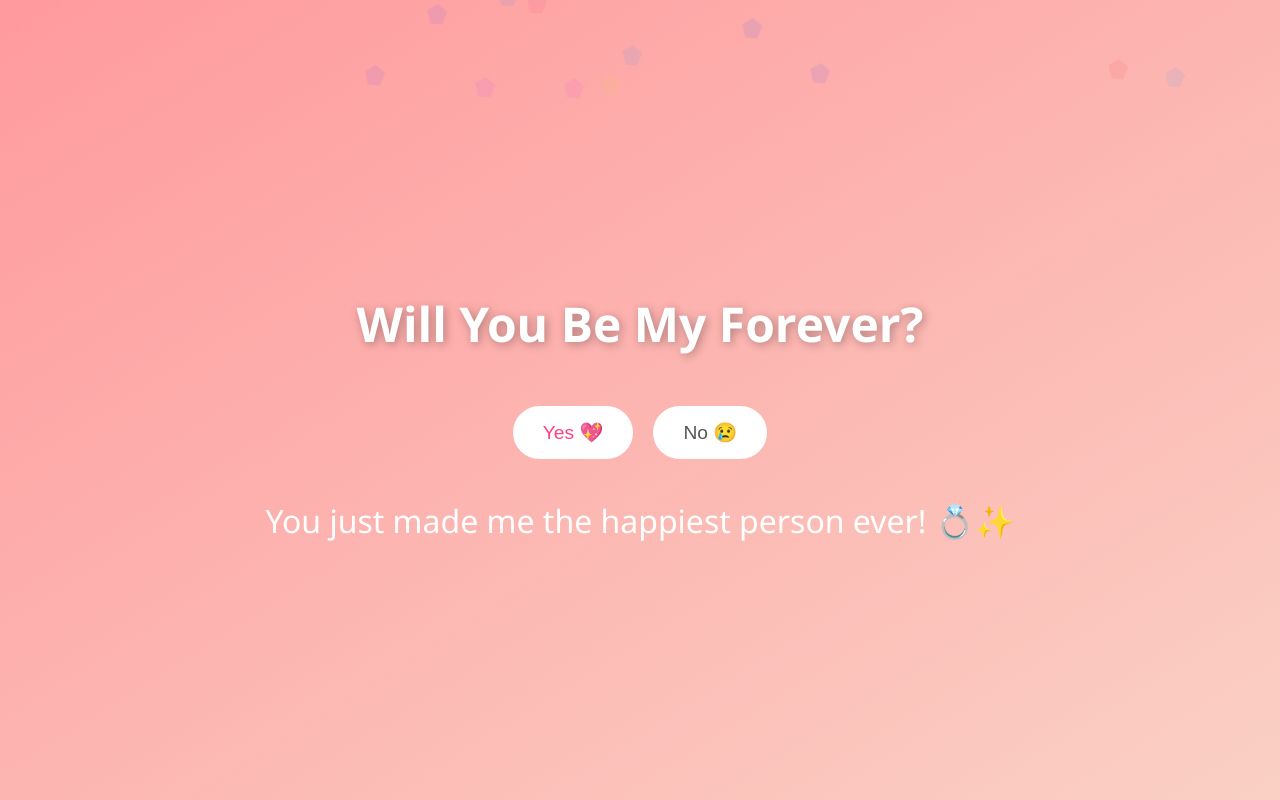
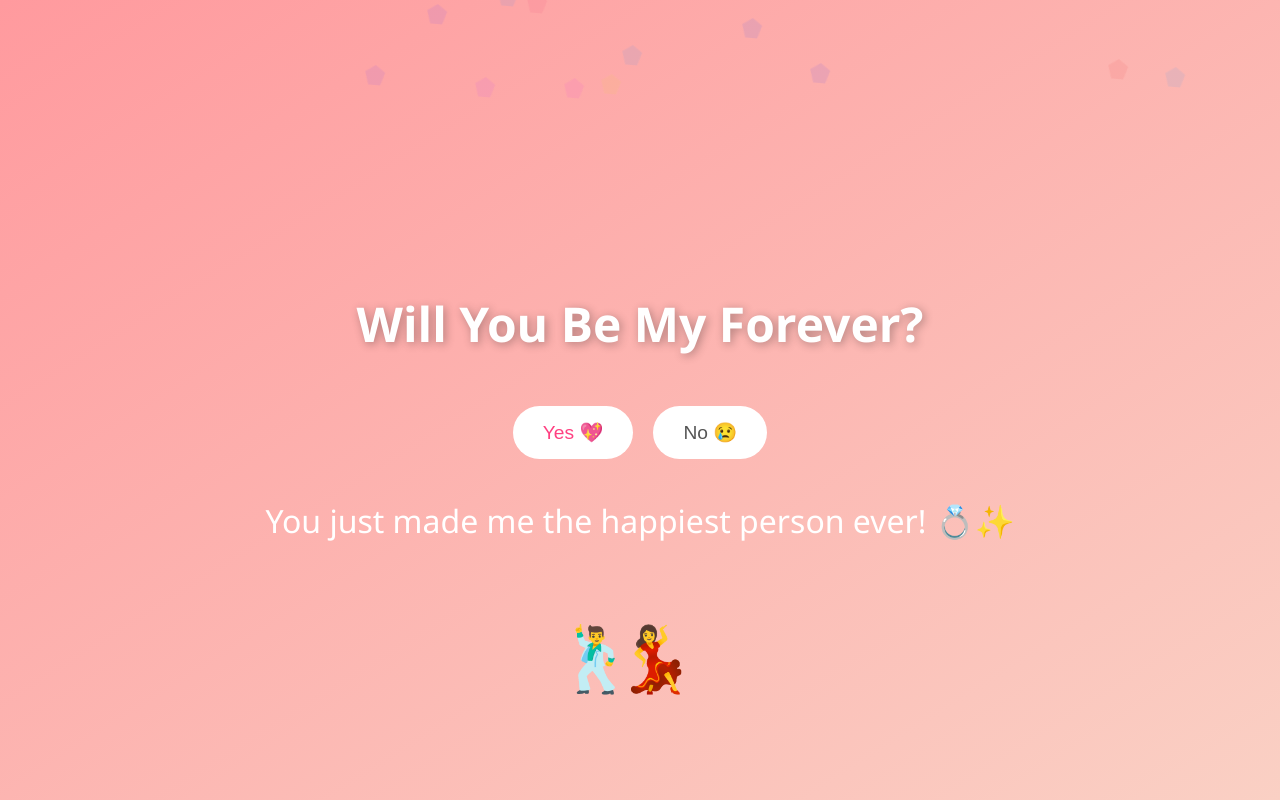
Before and after one commit to husseinalamutu/morenikeji, a plain HTML site: page index.html in a window 1280 px wide. Both pictures are taken after a click on the button "Yes 💖". Drawn offline with Linux system fonts and the light colour scheme.

Commit message:
Update index.html

```diff
--- a/index.html
+++ b/index.html
@@ -14,6 +14,7 @@
       align-items: center;
       font-family: 'Segoe UI', sans-serif;
       overflow: hidden;
+      position: relative;
     }
 
     h1 {
@@ -26,6 +27,7 @@
     .buttons {
       display: flex;
       gap: 20px;
+      z-index: 2;
     }
 
     button {
@@ -69,6 +71,7 @@
       width: 100%;
       height: 100%;
       overflow: hidden;
+      z-index: 0;
     }
 
     .heart {
@@ -93,7 +96,40 @@
       font-size: 2rem;
       color: #fff;
       display: none;
+      z-index: 2;
     }
+
+    .characters {
+      position: absolute;
+      bottom: 100px;
+      display: flex;
+      align-items: center;
+      gap: 10px;
+      z-index: 1;
+    }
+
+    .character {
+      font-size: 4rem;
+      transition: transform 0.3s ease-in-out;
+    }
+
+    .dancing {
+      animation: dance 0.6s infinite alternate;
+    }
+
+    @keyframes dance {
+      0% { transform: translateY(0px) rotate(-5deg); }
+      100% { transform: translateY(-10px) rotate(5deg); }
+    }
+
+    .hugging {
+      transform: translateX(-30px);
+    }
+
+    .hidden {
+      display: none;
+    }
+
   </style>
 </head>
 <body>
@@ -103,6 +139,10 @@
     <button id="no">No 😢</button>
   </div>
   <div class="message" id="message">You just made me the happiest person ever! 💍✨</div>
+  <div class="characters" id="characters">
+    <div class="character dancing" id="char1">🕺</div>
+    <div class="character hidden" id="char2">💃</div>
+  </div>
   <div class="hearts" id="hearts"></div>
 
   <script>
@@ -110,9 +150,13 @@
     const noBtn = document.getElementById('no');
     const message = document.getElementById('message');
     const hearts = document.getElementById('hearts');
+    const char1 = document.getElementById('char1');
+    const char2 = document.getElementById('char2');
 
     yesBtn.addEventListener('click', () => {
       message.style.display = 'block';
+
+      // Heart explosion
       for (let i = 0; i < 100; i++) {
         const heart = document.createElement('div');
         heart.classList.add('heart');
@@ -122,6 +166,13 @@
         hearts.appendChild(heart);
         setTimeout(() => heart.remove(), 3000);
       }
+
+      // Show hug character
+      char2.classList.remove('hidden');
+      setTimeout(() => {
+        char2.classList.add('hugging');
+        char1.classList.remove('dancing');
+      }, 300);
     });
 
     noBtn.addEventListener('mouseover', () => {
```
